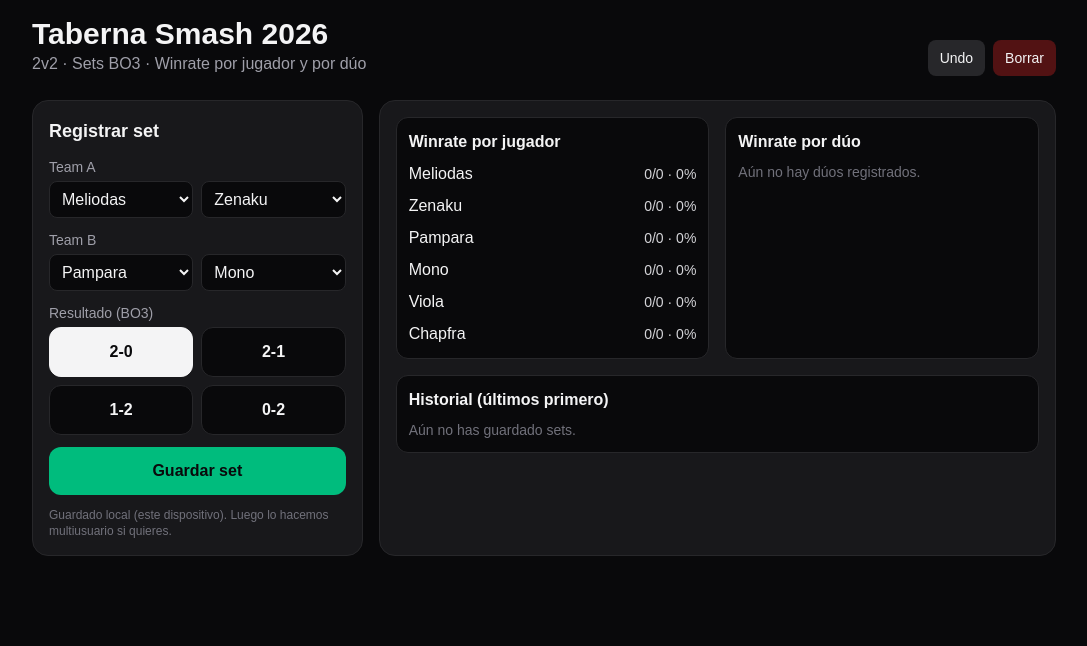
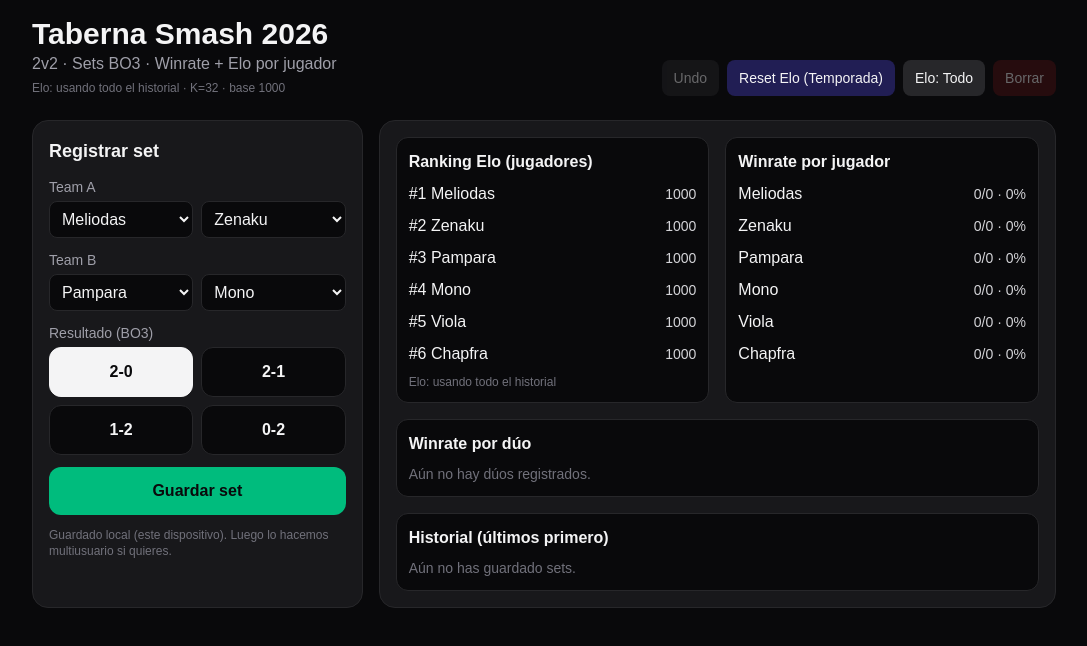
Before and after one commit to toren2/taberna-smash, a Next.js app: page / in a window 1280 px wide. Shown: the top 646 px of the page, without its empty margins (96-1183 px from the left). Built offline with nearby package versions, Linux system fonts and the light colour scheme.

Commit message:
Sat, Jan 3, 2026, 5:53 PM -05:00

```diff
--- a/src/app/page.tsx
+++ b/src/app/page.tsx
@@ -10,12 +10,17 @@ type SetRow = {
   a2: string;
   b1: string;
   b2: string;
-  aGames: number; // 2 or 1
-  bGames: number; // 0 or 1 or 2
-  createdAt: string;
+  aGames: number;
+  bGames: number;
+  createdAt: string; // ISO
 };
 
 const STORAGE_KEY = "taberna_smash_sets_v1";
+const ELO_SEASON_KEY = "taberna_smash_elo_season_start_v1";
+
+// Elo config
+const ELO_START = 1000;
+const ELO_K = 32;
 
 const PLAYERS: Player[] = [
   { id: "meliodas", tag: "Meliodas" },
@@ -38,6 +43,14 @@ function uniq(arr: string[]) {
   return Array.from(new Set(arr));
 }
 
+function expectedScore(rA: number, rB: number) {
+  return 1 / (1 + Math.pow(10, (rB - rA) / 400));
+}
+
+function roundElo(n: number) {
+  return Math.round(n);
+}
+
 export default function Page() {
   // selections
   const [a1, setA1] = useState(PLAYERS[0]?.id ?? "");
@@ -45,11 +58,14 @@ export default function Page() {
   const [b1, setB1] = useState(PLAYERS[2]?.id ?? "");
   const [b2, setB2] = useState(PLAYERS[3]?.id ?? "");
   const [score, setScore] = useState<"2-0" | "2-1" | "1-2" | "0-2">("2-0");
+
   const [msg, setMsg] = useState<string>("");
-
   const [sets, setSets] = useState<SetRow[]>([]);
 
-  // load from localStorage
+  // Elo season start (if set, Elo is calculated only from sets >= this timestamp)
+  const [eloSeasonStart, setEloSeasonStart] = useState<string | null>(null);
+
+  // load sets from localStorage
   useEffect(() => {
     try {
       const raw = localStorage.getItem(STORAGE_KEY);
@@ -61,7 +77,7 @@ export default function Page() {
     }
   }, []);
 
-  // save to localStorage
+  // save sets to localStorage
   useEffect(() => {
     try {
       localStorage.setItem(STORAGE_KEY, JSON.stringify(sets));
@@ -69,6 +85,28 @@ export default function Page() {
       // ignore
     }
   }, [sets]);
+
+  // load Elo season start
+  useEffect(() => {
+    try {
+      const raw = localStorage.getItem(ELO_SEASON_KEY);
+      if (!raw) return;
+      const parsed = JSON.parse(raw);
+      if (typeof parsed === "string") setEloSeasonStart(parsed);
+    } catch {
+      // ignore
+    }
+  }, []);
+
+  // save Elo season start
+  useEffect(() => {
+    try {
+      if (eloSeasonStart) localStorage.setItem(ELO_SEASON_KEY, JSON.stringify(eloSeasonStart));
+      else localStorage.removeItem(ELO_SEASON_KEY);
+    } catch {
+      // ignore
+    }
+  }, [eloSeasonStart]);
 
   const idToTag = useMemo(() => {
     const m = new Map<string, string>();
@@ -112,7 +150,7 @@ export default function Page() {
 
     setSets((prev) => [row, ...prev]);
     setMsg("Set guardado ✅");
-    setTimeout(() => setMsg(""), 1500);
+    setTimeout(() => setMsg(""), 1200);
   }
 
   function undoLast() {
@@ -124,31 +162,38 @@ export default function Page() {
     if (!confirm("¿Borrar todo el historial?")) return;
     setSets([]);
     setMsg("Historial borrado.");
-    setTimeout(() => setMsg(""), 1500);
+    setTimeout(() => setMsg(""), 1200);
   }
 
+  function resetEloSeason() {
+    // No borra historial, solo reinicia Elo desde “ahora”
+    if (!confirm("¿Iniciar nueva temporada Elo desde ahora? (no borra historial)")) return;
+    setEloSeasonStart(new Date().toISOString());
+    setMsg("Temporada Elo reiniciada ✅");
+    setTimeout(() => setMsg(""), 1200);
+  }
+
+  function resetEloSeasonToAllTime() {
+    if (!confirm("¿Volver Elo a calcularse con TODO el historial?")) return;
+    setEloSeasonStart(null);
+    setMsg("Elo volverá a usar todo el historial.");
+    setTimeout(() => setMsg(""), 1200);
+  }
+
+  // Winrate por jugador
   const playerStats = useMemo(() => {
-    // per player: setsPlayed, setsWon, winRate
-    const stats: Record<
-      string,
-      { tag: string; setsPlayed: number; setsWon: number; winRate: number }
-    > = {};
-
-    for (const p of PLAYERS) {
-      stats[p.id] = { tag: p.tag, setsPlayed: 0, setsWon: 0, winRate: 0 };
-    }
+    const stats: Record<string, { tag: string; setsPlayed: number; setsWon: number; winRate: number }> =
+      Object.fromEntries(PLAYERS.map((p) => [p.id, { tag: p.tag, setsPlayed: 0, setsWon: 0, winRate: 0 }]));
 
     for (const s of sets) {
-      const teamA = [s.a1, s.a2];
-      const teamB = [s.b1, s.b2];
       const aWon = s.aGames > s.bGames;
 
-      for (const id of teamA) {
+      for (const id of [s.a1, s.a2]) {
         if (!stats[id]) continue;
         stats[id].setsPlayed += 1;
         if (aWon) stats[id].setsWon += 1;
       }
-      for (const id of teamB) {
+      for (const id of [s.b1, s.b2]) {
         if (!stats[id]) continue;
         stats[id].setsPlayed += 1;
         if (!aWon) stats[id].setsWon += 1;
@@ -160,16 +205,13 @@ export default function Page() {
       x.winRate = x.setsPlayed ? x.setsWon / x.setsPlayed : 0;
     }
 
-    return Object.values(stats).sort((a, b) => b.winRate - a.winRate);
+    return Object.values(stats).sort((a, b) => b.winRate - a.winRate || b.setsPlayed - a.setsPlayed);
   }, [sets]);
 
+  // Winrate por dúo
   const teamStats = useMemo(() => {
-    // exact duo pairing stats
-    type DuoKey = string; // "a|b" (sorted)
-    const m = new Map<
-      DuoKey,
-      { duo: string; played: number; won: number; winRate: number }
-    >();
+    type DuoKey = string; // "a|b" sorted
+    const m = new Map<DuoKey, { duo: string; played: number; won: number; winRate: number }>();
 
     function keyOf(p1: string, p2: string) {
       return [p1, p2].sort().join("|");
@@ -182,14 +224,24 @@ export default function Page() {
 
       const aObj =
         m.get(aKey) ??
-        { duo: `${idToTag.get(s.a1)} + ${idToTag.get(s.a2)}`, played: 0, won: 0, winRate: 0 };
+        {
+          duo: `${idToTag.get(s.a1) ?? s.a1} + ${idToTag.get(s.a2) ?? s.a2}`,
+          played: 0,
+          won: 0,
+          winRate: 0,
+        };
       aObj.played += 1;
       if (aWon) aObj.won += 1;
       m.set(aKey, aObj);
 
       const bObj =
         m.get(bKey) ??
-        { duo: `${idToTag.get(s.b1)} + ${idToTag.get(s.b2)}`, played: 0, won: 0, winRate: 0 };
+        {
+          duo: `${idToTag.get(s.b1) ?? s.b1} + ${idToTag.get(s.b2) ?? s.b2}`,
+          played: 0,
+          won: 0,
+          winRate: 0,
+        };
       bObj.played += 1;
       if (!aWon) bObj.won += 1;
       m.set(bKey, bObj);
@@ -198,8 +250,55 @@ export default function Page() {
     const arr = Array.from(m.values());
     for (const o of arr) o.winRate = o.played ? o.won / o.played : 0;
 
-    return arr.sort((a, b) => b.winRate - a.winRate);
+    return arr.sort((a, b) => b.winRate - a.winRate || b.played - a.played);
   }, [sets, idToTag]);
+
+  // Elo computed from (filtered) history — robust (undo works automatically)
+  const eloMap = useMemo(() => {
+    const elo: Record<string, number> = {};
+    for (const p of PLAYERS) elo[p.id] = ELO_START;
+
+    const seasonStartMs = eloSeasonStart ? new Date(eloSeasonStart).getTime() : null;
+
+    // Apply in chronological order (oldest -> newest)
+    const chronological = [...sets].sort(
+      (x, y) => new Date(x.createdAt).getTime() - new Date(y.createdAt).getTime()
+    );
+
+    for (const s of chronological) {
+      const t = new Date(s.createdAt).getTime();
+      if (seasonStartMs !== null && t < seasonStartMs) continue;
+
+      const aWon = s.aGames > s.bGames;
+
+      const rA1 = elo[s.a1] ?? ELO_START;
+      const rA2 = elo[s.a2] ?? ELO_START;
+      const rB1 = elo[s.b1] ?? ELO_START;
+      const rB2 = elo[s.b2] ?? ELO_START;
+
+      const teamA = (rA1 + rA2) / 2;
+      const teamB = (rB1 + rB2) / 2;
+
+      const expA = expectedScore(teamA, teamB);
+      const scoreA = aWon ? 1 : 0;
+
+      const deltaA = ELO_K * (scoreA - expA);
+      const share = deltaA / 2;
+
+      elo[s.a1] = roundElo((elo[s.a1] ?? ELO_START) + share);
+      elo[s.a2] = roundElo((elo[s.a2] ?? ELO_START) + share);
+      elo[s.b1] = roundElo((elo[s.b1] ?? ELO_START) - share);
+      elo[s.b2] = roundElo((elo[s.b2] ?? ELO_START) - share);
+    }
+
+    return elo;
+  }, [sets, eloSeasonStart]);
+
+  const eloRanking = useMemo(() => {
+    return [...PLAYERS]
+      .map((p) => ({ id: p.id, tag: p.tag, elo: eloMap[p.id] ?? ELO_START }))
+      .sort((a, b) => b.elo - a.elo);
+  }, [eloMap]);
 
   const playerOptions = PLAYERS.map((p) => (
     <option key={p.id} value={p.id}>
@@ -207,27 +306,47 @@ export default function Page() {
     </option>
   ));
 
+  const eloSeasonLabel = useMemo(() => {
+    if (!eloSeasonStart) return "Elo: usando todo el historial";
+    return `Elo: temporada desde ${fmtDate(eloSeasonStart)}`;
+  }, [eloSeasonStart]);
+
   return (
     <main className="min-h-screen bg-zinc-950 text-zinc-100 p-4">
       <div className="max-w-5xl mx-auto space-y-6">
         <header className="flex flex-col sm:flex-row sm:items-end sm:justify-between gap-3">
           <div>
             <h1 className="text-3xl font-bold">Taberna Smash 2026</h1>
-            <p className="text-zinc-400">2v2 · Sets BO3 · Winrate por jugador y por dúo</p>
+            <p className="text-zinc-400">2v2 · Sets BO3 · Winrate + Elo por jugador</p>
+            <p className="text-xs text-zinc-500 mt-1">{eloSeasonLabel} · K={ELO_K} · base {ELO_START}</p>
           </div>
 
-          <div className="flex gap-2">
+          <div className="flex flex-wrap gap-2">
             <button
               onClick={undoLast}
-              className="px-3 py-2 rounded-lg bg-zinc-800 hover:bg-zinc-700 text-sm"
+              className="px-3 py-2 rounded-lg bg-zinc-800 hover:bg-zinc-700 text-sm disabled:opacity-40"
               disabled={sets.length === 0}
               title="Deshacer último set"
             >
               Undo
             </button>
             <button
+              onClick={resetEloSeason}
+              className="px-3 py-2 rounded-lg bg-indigo-900/60 hover:bg-indigo-900 text-sm"
+              title="Iniciar nueva temporada Elo desde ahora"
+            >
+              Reset Elo (Temporada)
+            </button>
+            <button
+              onClick={resetEloSeasonToAllTime}
+              className="px-3 py-2 rounded-lg bg-zinc-800 hover:bg-zinc-700 text-sm"
+              title="Volver a calcular Elo con todo el historial"
+            >
+              Elo: Todo
+            </button>
+            <button
               onClick={clearAll}
-              className="px-3 py-2 rounded-lg bg-red-900/60 hover:bg-red-900 text-sm"
+              className="px-3 py-2 rounded-lg bg-red-900/60 hover:bg-red-900 text-sm disabled:opacity-40"
               disabled={sets.length === 0}
               title="Borrar todo"
             >
@@ -331,6 +450,22 @@ export default function Page() {
           {/* Stats */}
           <div className="rounded-2xl bg-zinc-900 border border-zinc-800 p-4 lg:col-span-2">
             <div className="grid grid-cols-1 md:grid-cols-2 gap-4">
+              {/* Elo */}
+              <div className="rounded-xl bg-zinc-950 border border-zinc-800 p-3">
+                <h3 className="font-semibold mb-2">Ranking Elo (jugadores)</h3>
+                <div className="space-y-2">
+                  {eloRanking.map((p, idx) => (
+                    <div key={p.id} className="flex items-center justify-between">
+                      <div className="font-medium">
+                        #{idx + 1} {p.tag}
+                      </div>
+                      <div className="text-sm text-zinc-300 tabular-nums">{p.elo}</div>
+                    </div>
+                  ))}
+                </div>
+                <div className="text-xs text-zinc-500 mt-2">{eloSeasonLabel}</div>
+              </div>
+
               {/* Winrate players */}
               <div className="rounded-xl bg-zinc-950 border border-zinc-800 p-3">
                 <h3 className="font-semibold mb-2">Winrate por jugador</h3>
@@ -347,13 +482,13 @@ export default function Page() {
               </div>
 
               {/* Winrate duos */}
-              <div className="rounded-xl bg-zinc-950 border border-zinc-800 p-3">
+              <div className="rounded-xl bg-zinc-950 border border-zinc-800 p-3 md:col-span-2">
                 <h3 className="font-semibold mb-2">Winrate por dúo</h3>
                 {teamStats.length === 0 ? (
                   <div className="text-sm text-zinc-500">Aún no hay dúos registrados.</div>
                 ) : (
                   <div className="space-y-2">
-                    {teamStats.slice(0, 10).map((d) => (
+                    {teamStats.slice(0, 12).map((d) => (
                       <div key={d.duo} className="flex items-center justify-between">
                         <div className="font-medium">{d.duo}</div>
                         <div className="text-sm text-zinc-300 tabular-nums">
@@ -361,10 +496,8 @@ export default function Page() {
                         </div>
                       </div>
                     ))}
-                    {teamStats.length > 10 && (
-                      <div className="text-xs text-zinc-500">
-                        Mostrando top 10 (hay {teamStats.length} dúos).
-                      </div>
+                    {teamStats.length > 12 && (
+                      <div className="text-xs text-zinc-500">Mostrando top 12 (hay {teamStats.length} dúos).</div>
                     )}
                   </div>
                 )}
@@ -377,10 +510,10 @@ export default function Page() {
                   <div className="text-sm text-zinc-500">Aún no has guardado sets.</div>
                 ) : (
                   <div className="divide-y divide-zinc-800">
-                    {sets.slice(0, 25).map((s) => {
+                    {sets.slice(0, 30).map((s) => {
                       const aWon = s.aGames > s.bGames;
-                      const aNames = `${idToTag.get(s.a1)} + ${idToTag.get(s.a2)}`;
-                      const bNames = `${idToTag.get(s.b1)} + ${idToTag.get(s.b2)}`;
+                      const aNames = `${idToTag.get(s.a1) ?? s.a1} + ${idToTag.get(s.a2) ?? s.a2}`;
+                      const bNames = `${idToTag.get(s.b1) ?? s.b1} + ${idToTag.get(s.b2) ?? s.b2}`;
                       return (
                         <div key={s.id} className="py-2 flex flex-col sm:flex-row sm:items-center sm:justify-between gap-1">
                           <div className="text-sm">
@@ -401,10 +534,8 @@ export default function Page() {
                         </div>
                       );
                     })}
-                    {sets.length > 25 && (
-                      <div className="pt-2 text-xs text-zinc-500">
-                        Mostrando últimos 25 (hay {sets.length} sets).
-                      </div>
+                    {sets.length > 30 && (
+                      <div className="pt-2 text-xs text-zinc-500">Mostrando últimos 30 (hay {sets.length} sets).</div>
                     )}
                   </div>
                 )}
```
